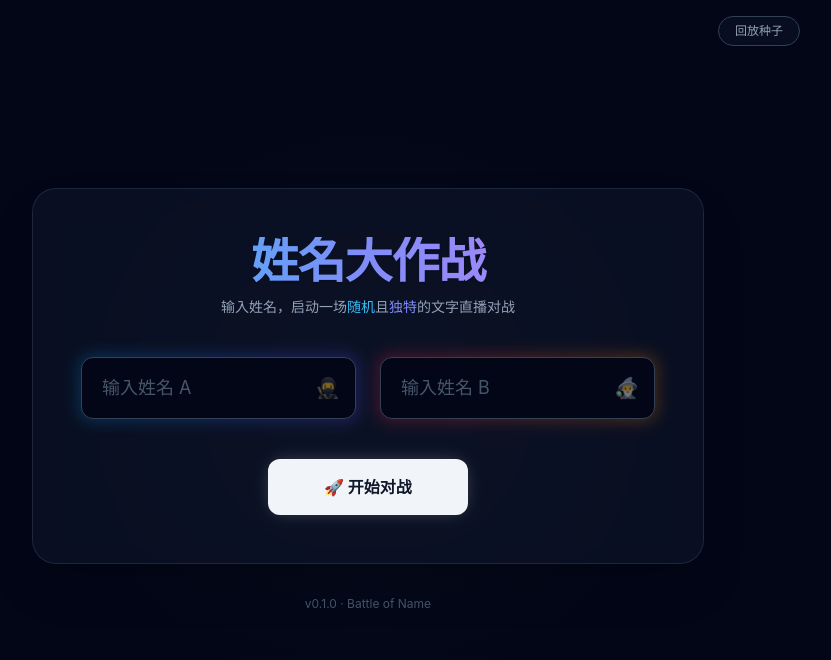
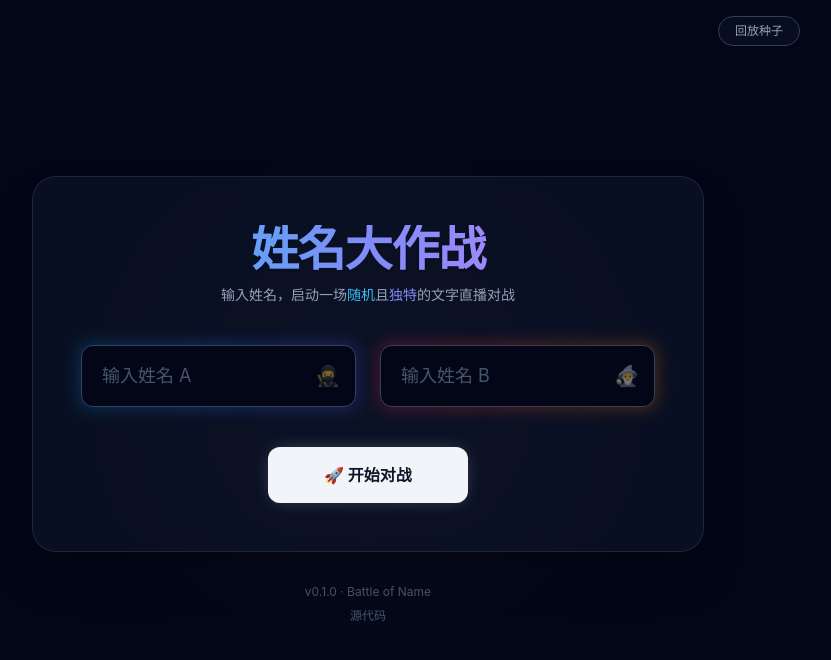
Before and after one commit to zyf8827/battle-of-name, a React (Vite) app: page / in a window 1280 px wide. Shown: the top 660 px of the page, without its empty margins (272-1103 px from the left). Built offline with nearby package versions, Linux system fonts and the light colour scheme.

Commit message:
feat(ui): add GitHub source code link to start page footer
在首页底部添加 GitHub 源代码仓库链接
使用低调的样式设计，不影响主要用户体验

```diff
--- a/src/ui/StartPage.tsx
+++ b/src/ui/StartPage.tsx
@@ -107,8 +107,16 @@ export function StartPage() {
         </div>
       </div>
 
-      <footer className="mt-8 text-xs text-slate-600">
-        v0.1.0 · Battle of Name
+      <footer className="mt-8 flex flex-col items-center gap-2 text-xs text-slate-600">
+        <p>v0.1.0 · Battle of Name</p>
+        <a
+          href="https://github.com/zyf8827/battle-of-name"
+          target="_blank"
+          rel="noopener noreferrer"
+          className="hover:text-slate-400 transition-colors"
+        >
+          源代码
+        </a>
       </footer>
     </section>
   );
```
